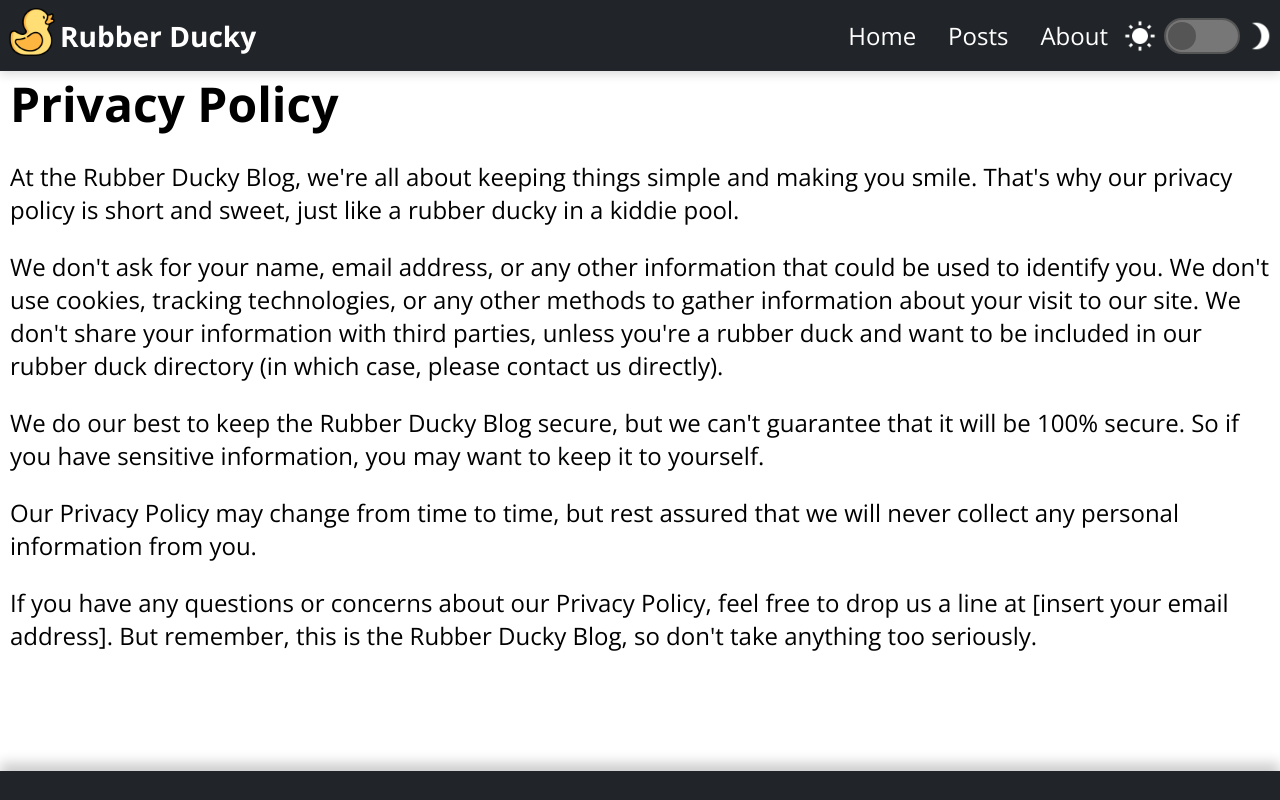
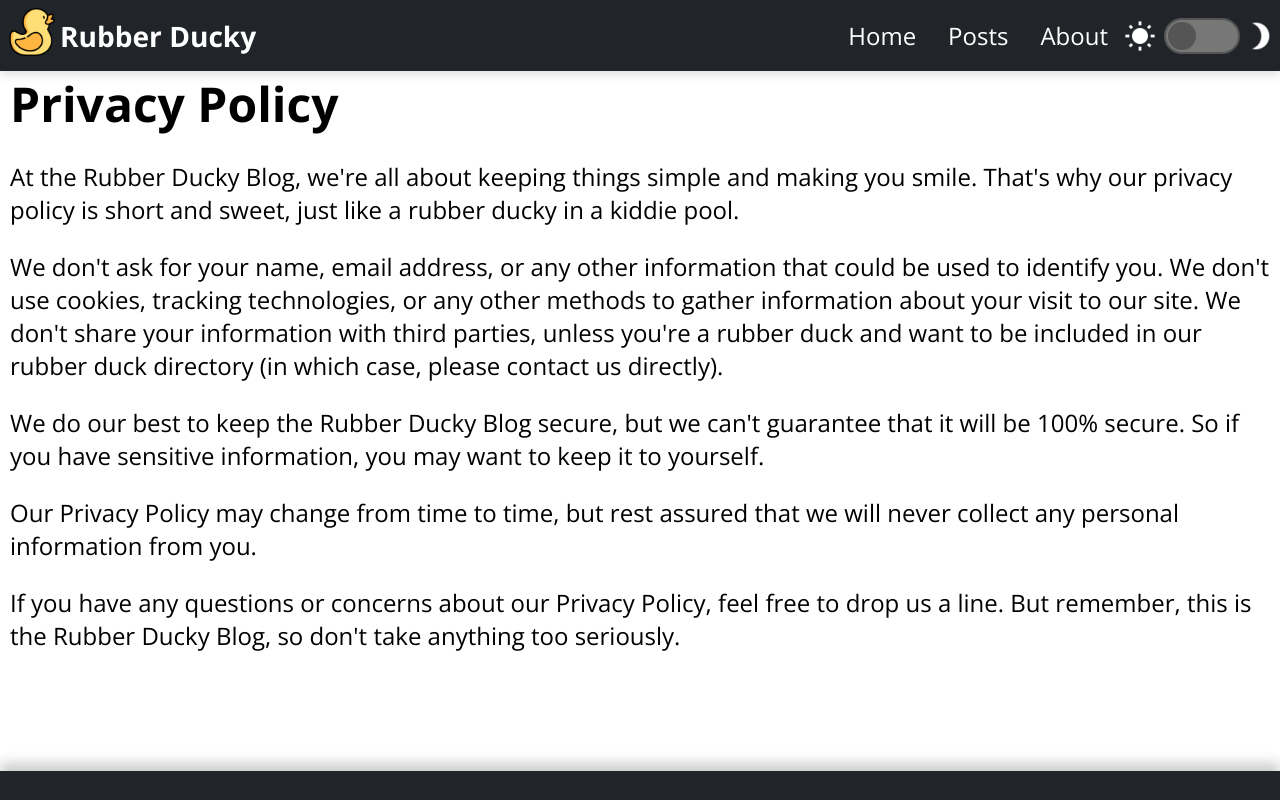
Before and after one commit to wise-guru/blog, a React (Create React App) app: page /#/privacy in a window 1280 px wide. Shown: the top 800 px of the page. Built offline with nearby package versions, Linux system fonts and the light colour scheme; no server answers.

Commit message:
update privacy policy

```diff
--- a/src/views/Privacy.js
+++ b/src/views/Privacy.js
@@ -31,7 +31,7 @@ function Privacy() {
 
       <p>
         If you have any questions or concerns about our Privacy Policy, feel
-        free to drop us a line at [insert your email address]. But remember,
+        free to drop us a line. But remember,
         this is the Rubber Ducky Blog, so don't take anything too seriously.
       </p>
     </div>
```
